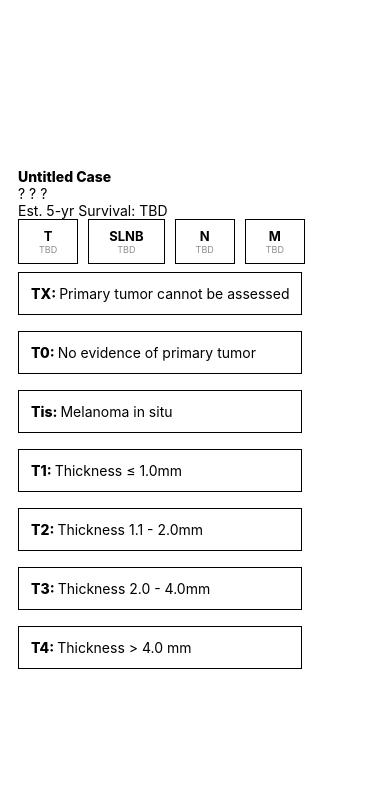
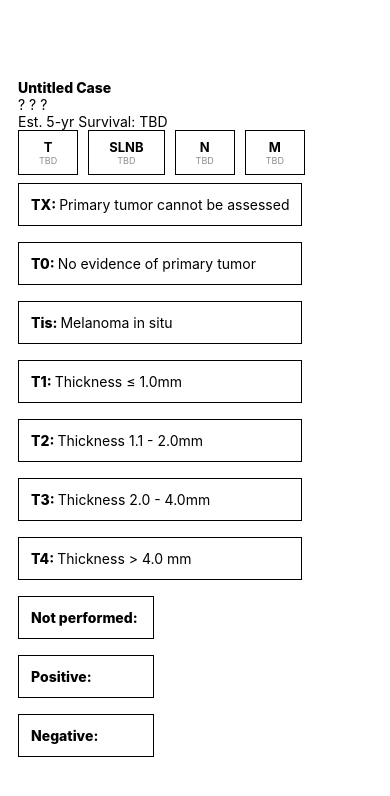
Before and after one commit to sirkevinwang/NOMA, a React Native app: screen / in a window 390 px wide. Shown: the top 796 px of the page. Built offline with nearby package versions, Linux system fonts and the light colour scheme.

Commit message:
SLNB page is done

```diff
--- a/App.js
+++ b/App.js
@@ -7,6 +7,7 @@ import NavigationBar from './components/Navigation/NavigationBar';
 import emptyCaseData from './cases/empty-case';
 import TPage from './Pages/TPage';
 import MPage from './Pages/MPage';
+import SLNBPage from './Pages/SLNBPage';
 
 
 
@@ -18,6 +19,8 @@ export default function App() {
   const [stage, setStage] = useState([null, null, null]);
   const [caseStagingStatus, setCaseStagingStatus] = useState("Staging Incomplete");
   const [fiveYearSurvival, setFiveYearExpectancy] = useState(null);
+
+
 
 
 
@@ -43,6 +46,7 @@ export default function App() {
 
   const [randomInt, setRandomInt] = useState(0);
 
+
   return (
     <View style={styles.container}>
       <CaseHeader
@@ -51,18 +55,25 @@ export default function App() {
         caseStagingStatus = {caseStagingStatus}
         fiveYearSurvival = {fiveYearSurvival}
         TStage={TStage}/>
-      <NavigationBar TStage={TStage}/>
-      {/* Page */}
+      <NavigationBar setCurrentStep = {setCurrentStep} TStage={TStage} NStage = {NStage}/>
+
       <TPage
         TStage = {TStage}
         setTStage = {setTStage}
-        randomInt={randomInt}
-        setRandomInt={setRandomInt}/>
+     />
+      <SLNBPage
+        NStage = {NStage}
+        setNStage = {setNStage}
+      />
+
+
+
 
 
       <StatusBar style="auto" />
     </View>
   );
+
 }
 
 
--- a/Pages/SLNBPage.js
+++ b/Pages/SLNBPage.js
@@ -0,0 +1,49 @@
+import React from 'react';
+import { View, Text } from 'react-native';
+
+import OptionButton from '../components/Options/OptionButton';
+import SLNB from '../data/SLNB';
+
+const SLNBPage = (props) => {
+    const DATA = SLNB;
+
+    const computeIsActive = (NStage, optionStage) => {
+        if (NStage.SLNB === null) {
+            return false
+        } else if (NStage.SLNB === optionStage) {
+            return true
+        } else {
+            return false
+        }
+    }
+
+    /* update */
+    const depthOptionClicked = (id) => {
+        props.setNStage(
+            {
+                "SLNB": DATA[id].option_stage,
+                "clinically_occult": props.NStage.clinically_occult,
+                "lab_confirmed": props.NStage.lab_confirmed,
+                "MSI": props.NStage.MSI
+            }
+        )
+    }
+
+    const options = DATA.map((option) =>
+        <OptionButton
+            key={option.id}
+            primaryTitle={option.stage + option.option_stage}
+            description={option.description}
+            isActive={computeIsActive(props.NStage, option.option_stage)}
+            onClick={() => depthOptionClicked(option.id)}
+            />
+    );
+
+    return (
+        <View>
+            {options}
+        </View>
+    )
+}
+
+export default SLNBPage
--- a/Pages/TPage.js
+++ b/Pages/TPage.js
@@ -9,6 +9,7 @@ const TPage = (props) => {
 
 
     const computeIsActive = (TStage, optionStage) => {
+
         if (TStage.depth === null) {
             return false
         } else if (TStage.depth === optionStage) {
@@ -16,6 +17,7 @@ const TPage = (props) => {
         } else {
             return false
         }
+
     }
 
     const depthOptionClicked = (id) => {
--- a/components/Navigation/NavigationBar.js
+++ b/components/Navigation/NavigationBar.js
@@ -4,6 +4,15 @@ import NavigationStep from './NavigationStep';
 import TDepth from '../../data/TDepth';
 
 const NavigationBar = (props) => {
+
+     /* Some sort of onClick to switch between the pages */
+
+    const switchPage = (name) =>
+    {
+        props.setCurrentStep(name)
+    }
+
+
     const calculateStepT = () => {
         const STAGE_TO_ID = {"X": 1, "0": 2, "is": 3, "1": 4, "2": 5, "3": 6, "4": 7}
         // this is hard coded
@@ -24,27 +33,51 @@ const NavigationBar = (props) => {
             return { title: "T", subtitle: "TBD" }
         }
 
-        const SLNB = () => {}
+
     }
+     const calculateSLNB = ()  => {
+        if (props.NStage.SLNB === "Not performed") {
+            return "TBD"
+
+        }
+
+         if (props.NStage.SLNB === "Positive") {
+            return "Positive"
+
+        }
+
+         if (props.NStage.SLNB === "Negative") {
+            return "Negative"
+
+        }
+
+        return "TBD"
+    }
+
     return (
         <View styles={styles.nav}>
             <View style={styles.row}>
                 <NavigationStep
                 title={calculateStepT().title}
-                subtitle={calculateStepT().subtitle}/>
+                subtitle={calculateStepT().subtitle}
+                onPress={() => switchPage("T")}
+                />
 
                 <NavigationStep
                 title={"SLNB"}
-                subtitle={"TBD"}/>
+                subtitle={calculateSLNB()}
+                onPress={() => switchPage("SLNB")}
+                />
 
                 <NavigationStep
                 title={"N"}
-                subtitle={"TBD"}/>
+                subtitle={"TBD"}
+                onPress={() => switchPage("N")}/>
 
                  <NavigationStep
                 title={"M"}
-                subtitle={"TBD"}/>
-
+                subtitle={"TBD"}
+                onPress={() => switchPage("M")}/>
 
 
             </View>
--- /dev/null
+++ b/data/SLNB.js
@@ -0,0 +1,29 @@
+const SLNB = [
+
+{
+        "id": 0,
+        "stage": "",
+        "option_stage": "Not performed",
+        "description": "",
+        "short_hand": "TBD"
+    },
+{
+        "id": 1,
+        "stage": "",
+        "option_stage": "Positive",
+        "description": "",
+        "short_hand": "Positive"
+    },
+
+    {
+        "id": 2,
+        "stage": "",
+        "option_stage": "Negative",
+        "description": "",
+        "short_hand": "Negative"
+    },
+
+
+]
+
+export default SLNB;
```
